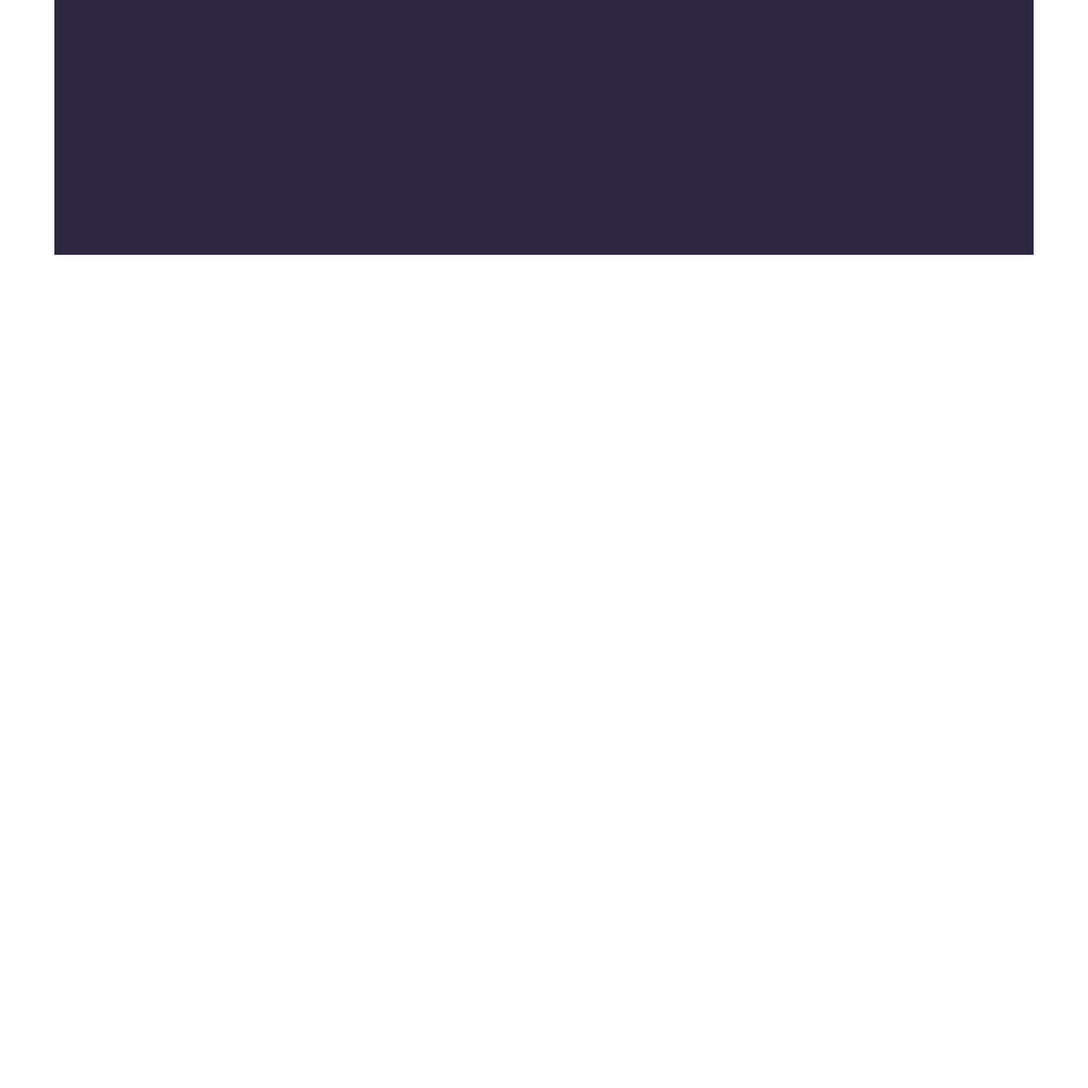
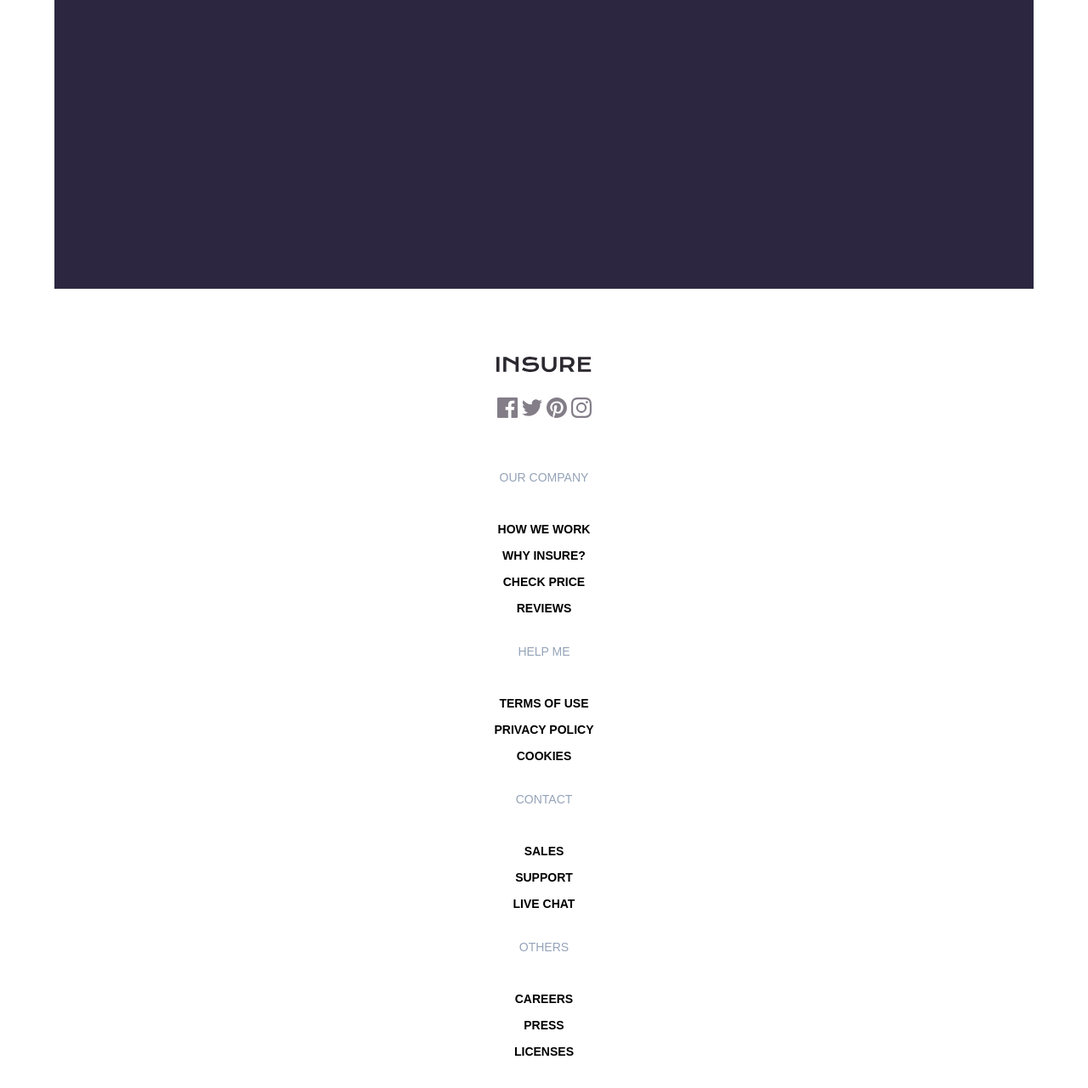
Before and after one commit to HernanAlvarado12/insureManager, a website: page index.html in a window 1280 px wide. Shown: the part 4434-5715 px from the top of the page at 85% size. Before the commit the page ends 4734 px from the top, so only its background shows below. Drawn offline with Linux system fonts and the light colour scheme; a web font is replaced by a local one.

Commit message:
complete section footer with only html and css

```diff
--- a/index.html
+++ b/index.html
@@ -46,7 +46,7 @@
                 </picture>
                 <picture>
                     <source media ="(min-width: 900px)" srcset ="./assets/right-desktop.svg">
-                    <img class ="absolute -bottom-50 right-0" src ="./assets/right-mobile.svg" alt ="pattern left">
+                    <img class ="absolute -bottom-[40%] right-0" src ="./assets/right-mobile.svg" alt ="pattern left">
                 </picture>
                 <figcaption class ="w-90 mx-auto text-center">
                     <h1 class ="text-gray text-xl font-display">Humanizing your insurance.</h1>
@@ -57,7 +57,7 @@
                     <button class ="w-52 h-4 border text-white text-xs border-white">VIEW PLANS</button>
                 </figcaption>
             </figure>
-            <section class ="mt-14 mb-10 text-center">
+            <section class ="mt-18 mb-10 text-center">
                 <h2 class ="text-violet-200 text-xl font-display">We're different</h2>
                 <section>
                     <template id ="planTemplate">
@@ -81,6 +81,43 @@
             </figure>
         </main>
 
+        <footer class ="w-90 mx-auto my-8 flex items-center flex-col text-xs text-center">
+            <img src ="./assets/logo.svg" alt ="icon logo">
+            <figure class ="mt-3 mb-6 flex items-center gap-x-0.5">
+                <img src ="./assets/facebook.svg" alt ="icon company">
+                <img src ="./assets/twitter.svg" alt ="icon company">
+                <img src ="./assets/pinterest.svg" alt ="icon company">
+                <img src ="./assets/instagram.svg" alt ="icon company">
+            </figure>
+            <section class ="grid gap-y-3 uppercase font-bold">
+                <ul class ="grid gap-y-1">
+                    <li class ="text-slate-400 font-medium mb-3"><a href="#">our company</a></li>
+                    <li><a href="#">how we work</a></li>
+                    <li><a href="#">why insure?</a></li>
+                    <li><a href="#">check price</a></li>
+                    <li><a href="#">reviews</a></li>
+                </ul>
+                <ul class ="grid gap-y-1">
+                    <li class ="text-slate-400 font-medium mb-3"><a href="#">help me</a></li>
+                    <li><a href="#">terms of use</a></li>
+                    <li><a href="#">privacy policy</a></li>
+                    <li><a href="#">cookies</a></li>
+                </ul>
+                <ul class ="grid gap-y-1">
+                    <li class ="text-slate-400 font-medium mb-3"><a href="#">contact</a></li>
+                    <li><a href="#">sales</a></li>
+                    <li><a href="#">support</a></li>
+                    <li><a href="#">live chat</a></li>
+                </ul>
+                <ul class ="grid gap-y-1">
+                    <li class ="text-slate-400 font-medium mb-3"><a href="#">others</a></li>
+                    <li><a href="#">careers</a></li>
+                    <li><a href="#">press</a></li>
+                    <li><a href="#">licenses</a></li>
+                </ul>
+            </section>
+        </footer>
+
     </body>
 
 </html>
--- a/tailwind.config.cjs
+++ b/tailwind.config.cjs
@@ -21,6 +21,7 @@ module.exports = {
         '8': '8rem',
         '10': '10rem',
         '14': '14rem',
+        '18': '18rem',
         '50': '50%',
         '85': '85%',
         '90': '90%'
```
Also changed, not shown: css/tailwin.css.
